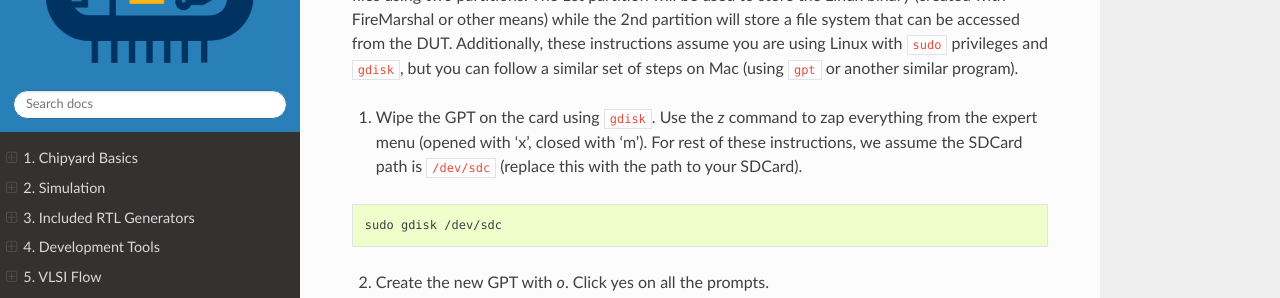
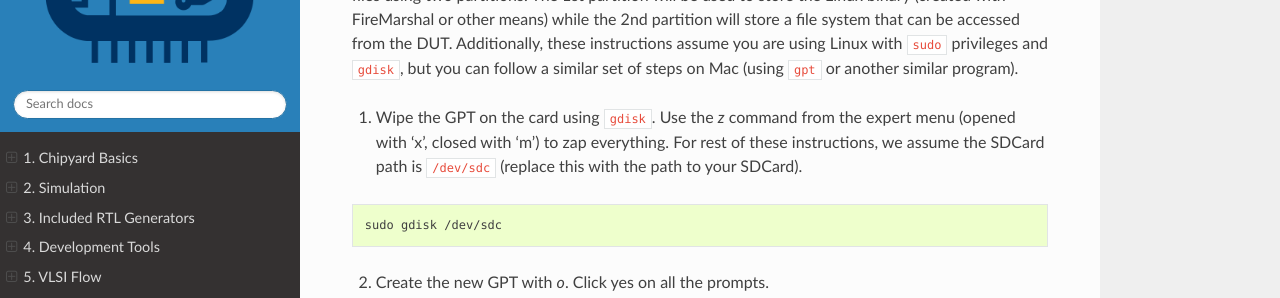
Before and after one commit to ucb-bar/chipyard, a Sphinx documentation site: the page built from docs/Prototyping/VCU118.rst, in a window 1280 px wide and 900 px high, scrolled down 3034 px. Shown: the part 150-448 px from the top of the window. Built offline with Sphinx 7.4.7 and the Read the Docs theme 2.0.0, drawn with Linux system fonts in a browser that asks for light colours.

```diff
--- a/docs/Prototyping/VCU118.rst
+++ b/docs/Prototyping/VCU118.rst
@@ -110,7 +110,7 @@ The 1st partition will be used to store the Linux binary (created with FireMarsh
 Additionally, these instructions assume you are using Linux with ``sudo`` privileges and ``gdisk``, but you can follow a similar set of steps on Mac (using ``gpt`` or another similar program).
 
 1. Wipe the GPT on the card using ``gdisk``.
-   Use the `z` command to zap everything from the expert menu (opened with 'x', closed with 'm').
+   Use the `z` command from the expert menu (opened with 'x', closed with 'm') to zap everything.
    For rest of these instructions, we assume the SDCard path is ``/dev/sdc`` (replace this with the path to your SDCard).
 
 .. code-block:: shell
```
